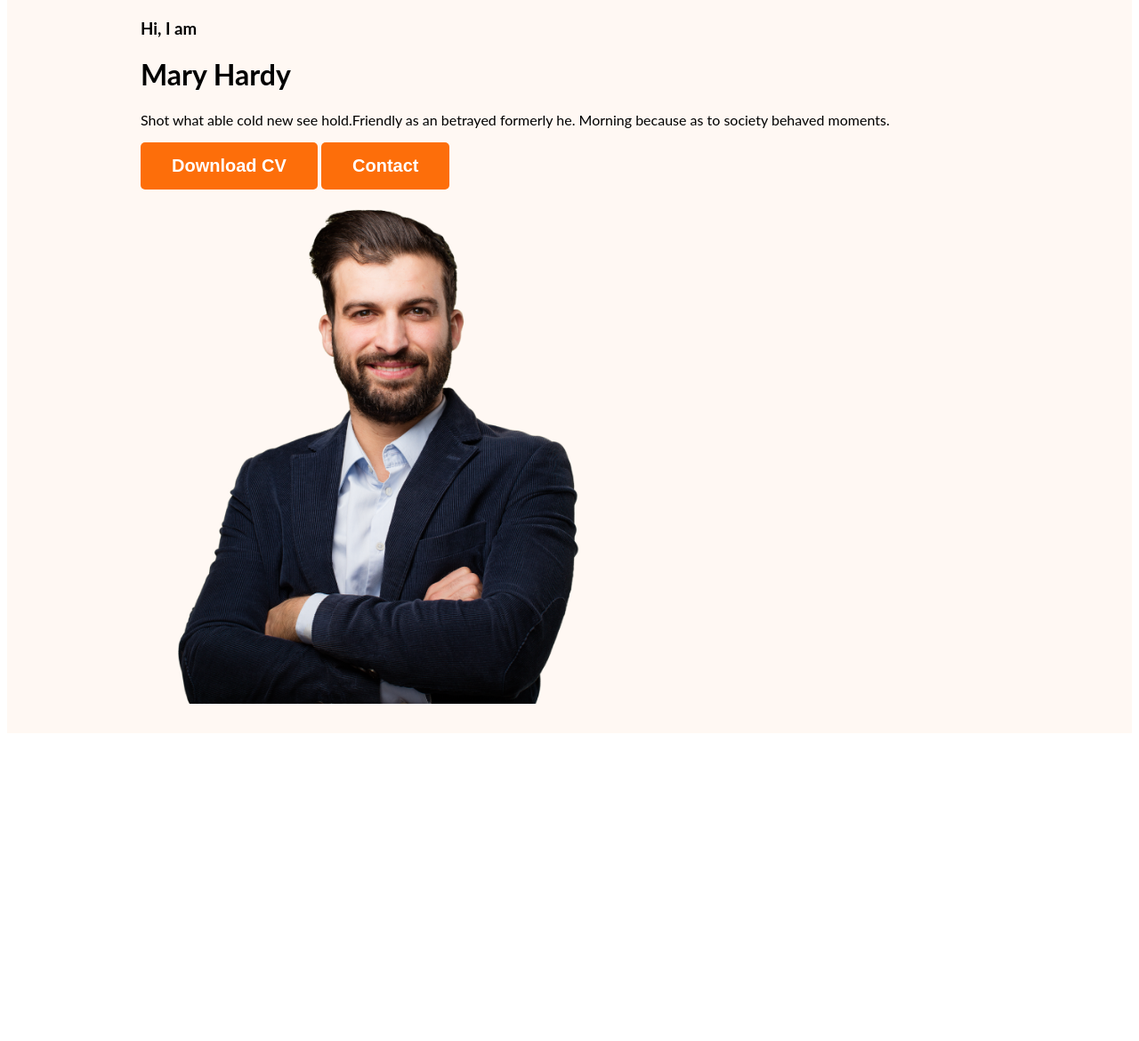
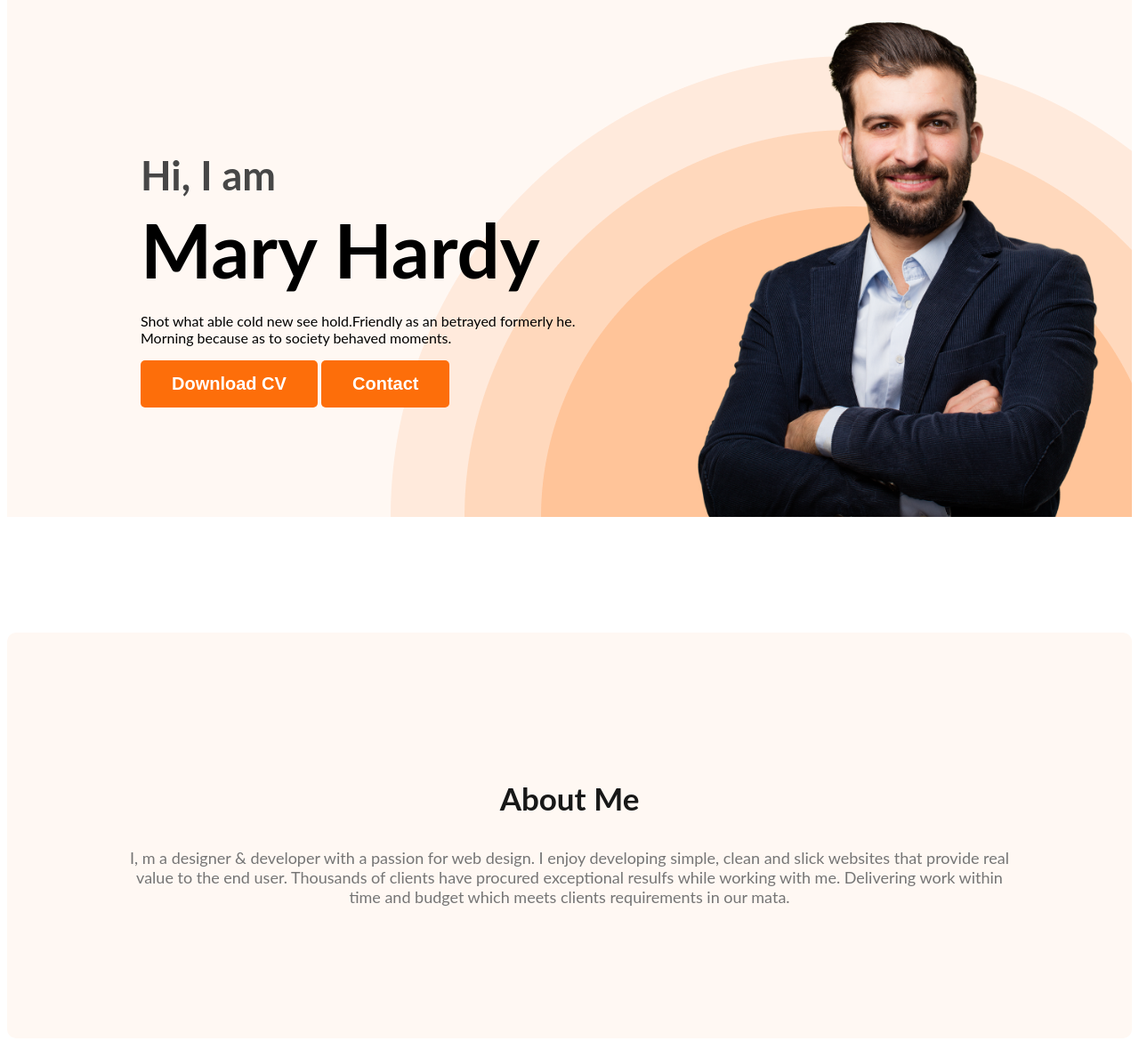
Before and after one commit to Prodipm6/Web-Developer-Portfolio, a plain HTML site: page index.html in a window 1280 px wide. Shown: the part 180-1350 px from the top of the page at 89% size. Before the commit the page ends 1012 px from the top, so only its background shows below. Drawn offline with Linux system fonts and the light colour scheme.

Commit message:
about section created

```diff
--- a/index.html
+++ b/index.html
@@ -21,9 +21,9 @@
         </nav>
         <div class="banner">
             <div class="banner-content">
-                <h3>Hi, I  am</h3>
-                <h1>Mary Hardy</h1>
-                <p>Shot what able cold new see hold.Friendly as an betrayed formerly he. Morning because as to society behaved moments.</p>
+                <h3 class="banner-greeting">Hi, I  am</h3>
+                <h1 class="banner-title">Mary Hardy</h1>
+                <p class="banner-detail">Shot what able cold new see hold.Friendly as an betrayed formerly he. Morning because as to society behaved moments.</p>
                 <button class="btn-color">Download CV</button>
                 <button class="btn-color">Contact</button>
             </div>
@@ -31,7 +31,10 @@
         </div>
     </header>
     <main>
-
+        <section class="about">
+            <h3 class="section-title">About Me</h3>
+            <p class="section-detail">I, m a designer & developer with a passion for web design. I enjoy developing simple, clean and slick websites that provide real value to the end user. Thousands of clients have procured exceptional resulfs while working with me. Delivering work within time and budget which meets clients requirements in our mata.</p>
+        </section>
     </main>
     <footer>
 
--- a/style/portfolio.css
+++ b/style/portfolio.css
@@ -17,12 +17,26 @@ body{
     padding: 15px 35px;
 }
 
+.section-title{
+    color:#181818;
+    text-align: center;
+    font-size: 35px;
+    font-weight: 700;
+
+}
+
+.section-detail{
+    color: #757575;
+    text-align: center;
+    font-size: 18px;
+}
+
 /* nav related style */
 nav{
     display: flex;
-    justify-content: space-around;
+    justify-content: space-between;
     align-items: center;
-    margin: 0 200px;
+    margin: 0 150px;
 }
 
 .nav-title{
@@ -47,12 +61,45 @@ nav a{
 
 .header{
     background-color: #FFF8F3;
+    background-image: url('/images/header_bg.png');
+    background-repeat: no-repeat;
+    background-position: bottom right;
 }
 
 .banner{
-    padding: 30px 30px 30px 150px;
+    padding: 30px 30px 0px 150px;
+    display: flex;
+    align-items: center;
+    justify-content: space-between;
+}
+
+.banner-content{
+    max-width: 500px;
 }
 
 .banner .profile-pic{
     width: 500px;
 }
+
+.banner-greeting{
+    font-size: 45px;
+    color: #474747;
+    margin-bottom: 0;
+}
+
+.banner-title{
+    font-size: 85px;
+    font-weight: 700;
+    margin-top: 5px;
+    margin-bottom: 20px;
+}
+
+/* main section */
+
+/* about section start */
+.about{
+    padding: 130px;
+    border-radius: 10px;
+    background: #FFF8F3;
+    margin: 130px 0;
+}
```
